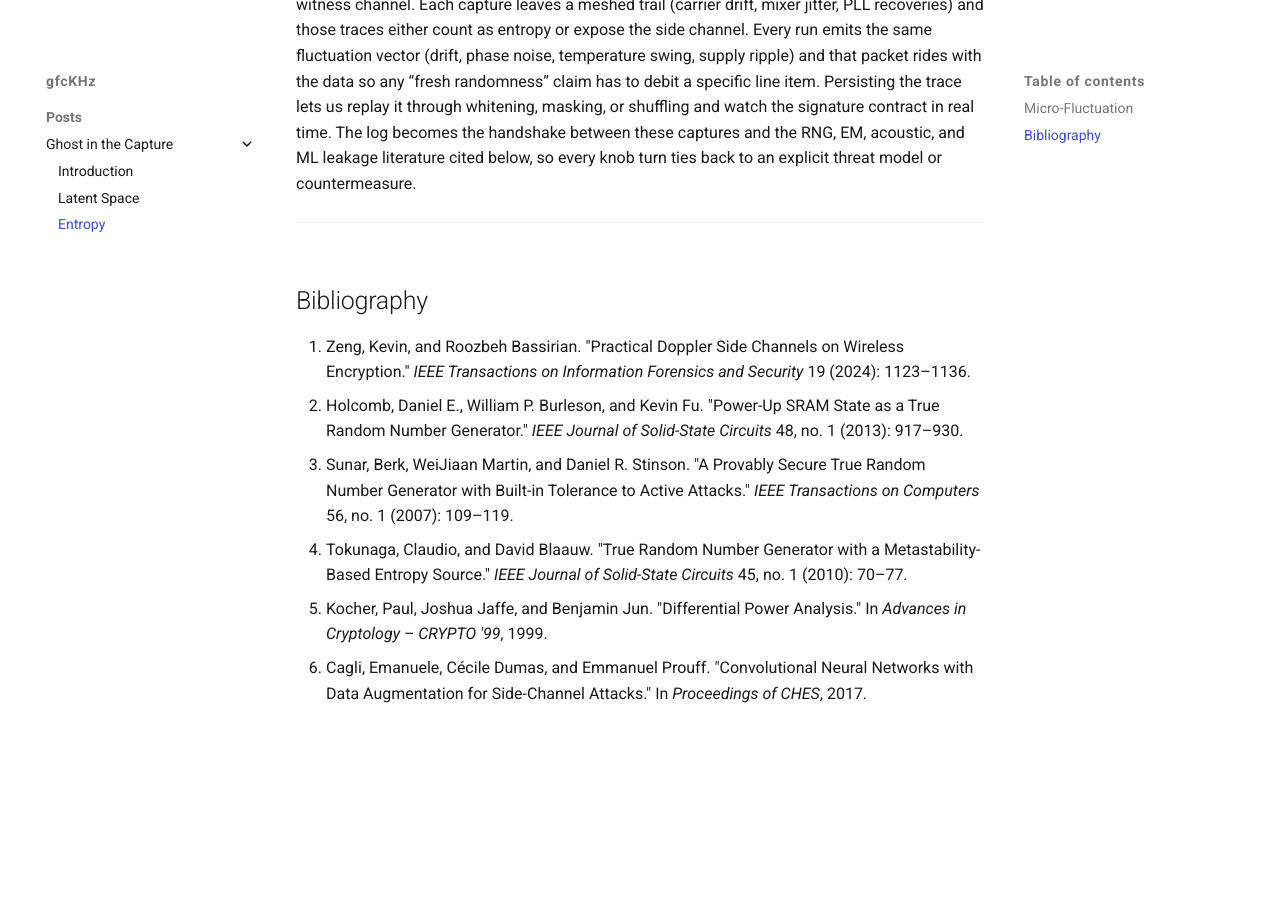
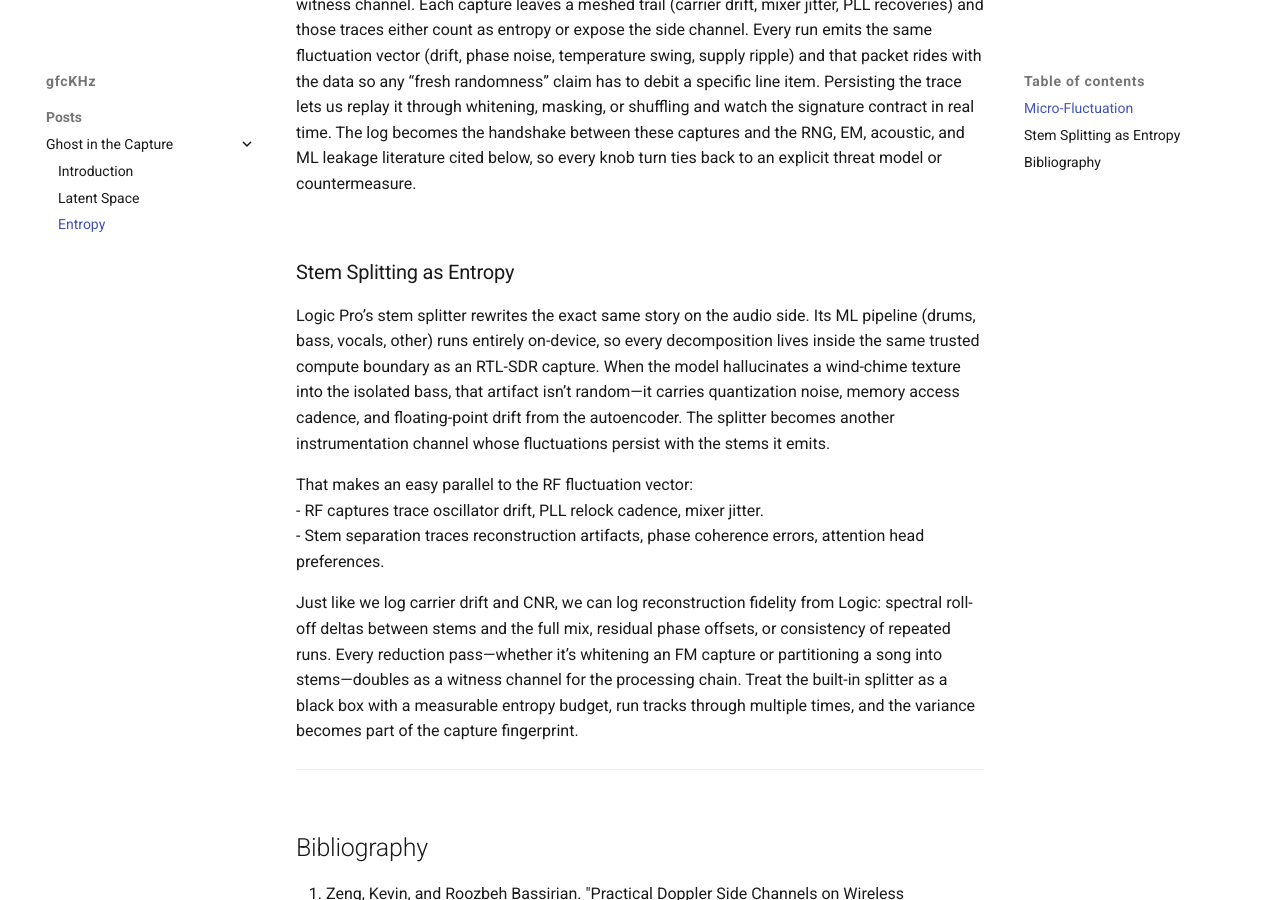
Before and after one commit to gfcKHz/gfcKHz.github.io, an MkDocs documentation site: the page built from docs/posts/entropy.md, in a window 1280 px wide and 900 px high, scrolled down 305 px. Built offline with MkDocs 1.6.1 and Material for MkDocs 9.7.7, drawn with Linux system fonts in a browser that asks for light colours; some web fonts are replaced; before the commit the page ends 1035 px from its top, so only the background shows below that.

Commit message:
Logic Entropy

```diff
--- a/docs/posts/entropy.md
+++ b/docs/posts/entropy.md
@@ -7,6 +7,16 @@ hide:
 ### Micro-Fluctuation
 
 Entropy is just instrumentation with variance we can audit. Frequency, jitter, and bias only count if they stay tethered to the hardware that emitted them, so every reduction pass doubles as a witness channel. Each capture leaves a meshed trail (carrier drift, mixer jitter, PLL recoveries) and those traces either count as entropy or expose the side channel. Every run emits the same fluctuation vector (drift, phase noise, temperature swing, supply ripple) and that packet rides with the data so any “fresh randomness” claim has to debit a specific line item. Persisting the trace lets us replay it through whitening, masking, or shuffling and watch the signature contract in real time. The log becomes the handshake between these captures and the RNG, EM, acoustic, and ML leakage literature cited below, so every knob turn ties back to an explicit threat model or countermeasure.
+
+### Stem Splitting as Entropy
+
+Logic Pro’s stem splitter rewrites the exact same story on the audio side. Its ML pipeline (drums, bass, vocals, other) runs entirely on-device, so every decomposition lives inside the same trusted compute boundary as an RTL-SDR capture. When the model hallucinates a wind-chime texture into the isolated bass, that artifact isn’t random—it carries quantization noise, memory access cadence, and floating-point drift from the autoencoder. The splitter becomes another instrumentation channel whose fluctuations persist with the stems it emits.
+
+That makes an easy parallel to the RF fluctuation vector:
+- RF captures trace oscillator drift, PLL relock cadence, mixer jitter.
+- Stem separation traces reconstruction artifacts, phase coherence errors, attention head preferences.
+
+Just like we log carrier drift and CNR, we can log reconstruction fidelity from Logic: spectral roll-off deltas between stems and the full mix, residual phase offsets, or consistency of repeated runs. Every reduction pass—whether it’s whitening an FM capture or partitioning a song into stems—doubles as a witness channel for the processing chain. Treat the built-in splitter as a black box with a measurable entropy budget, run tracks through multiple times, and the variance becomes part of the capture fingerprint.
 
 ---
 
```
